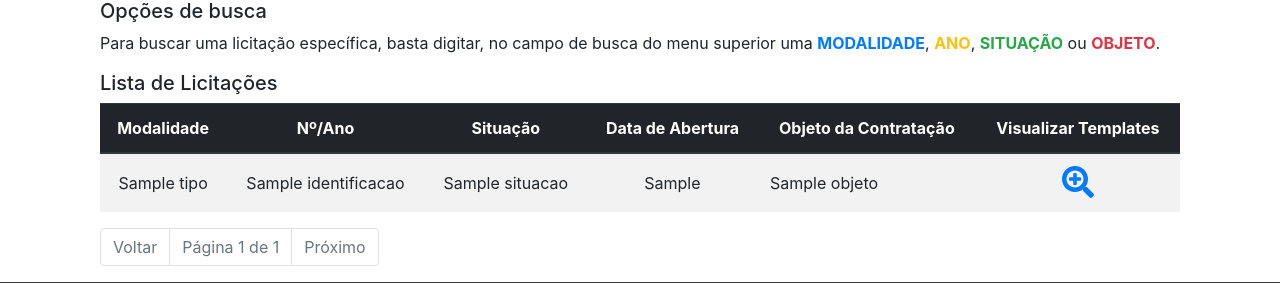
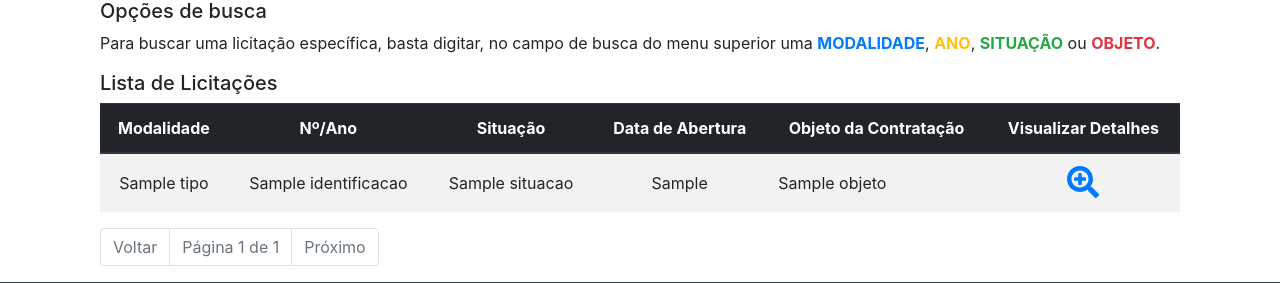
Before and after one commit to NivSoft/transpy, a Django app: template templates/licitacao/home.html in a window 1280 px wide. Shown: the part 159-442 px from the top of the page. Run offline with Django 3.2, Linux system fonts and the light colour scheme; the template is opened without the code that fills it: most values are stand-ins (such as "Sample title", 1, 10 or a date in 2020); some libraries are stand-ins or nearby versions.

Commit message:
Atualização

```diff
--- a/templates/licitacao/home.html
+++ b/templates/licitacao/home.html
@@ -20,7 +20,7 @@
       <th class="align-middle">Situação</th>
       <th class="align-middle">Data de Abertura</th>
       <th class="align-middle">Objeto da Contratação</th>
-      <th class="align-middle">Visualizar Templates</th>
+      <th class="align-middle">Visualizar Detalhes</th>
     </tr>
   </thead>
   <tbody>
```
